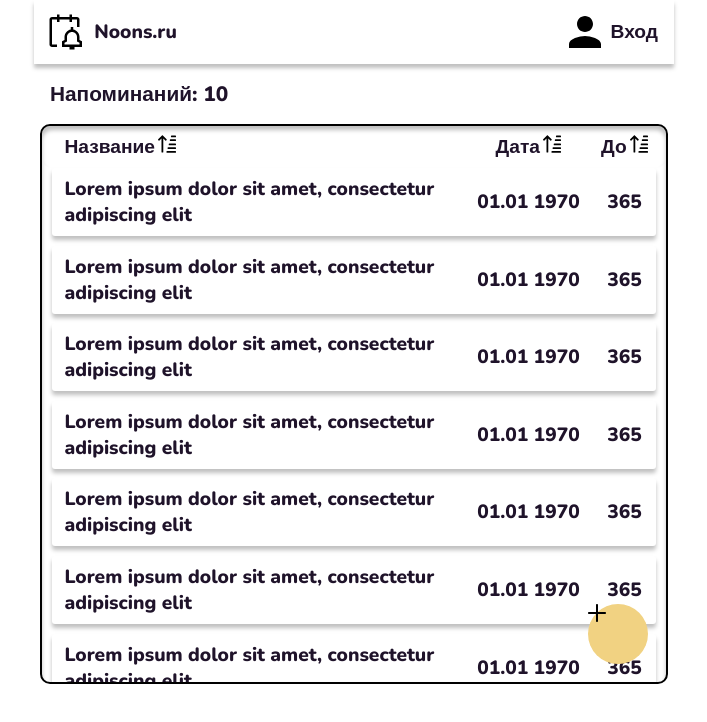
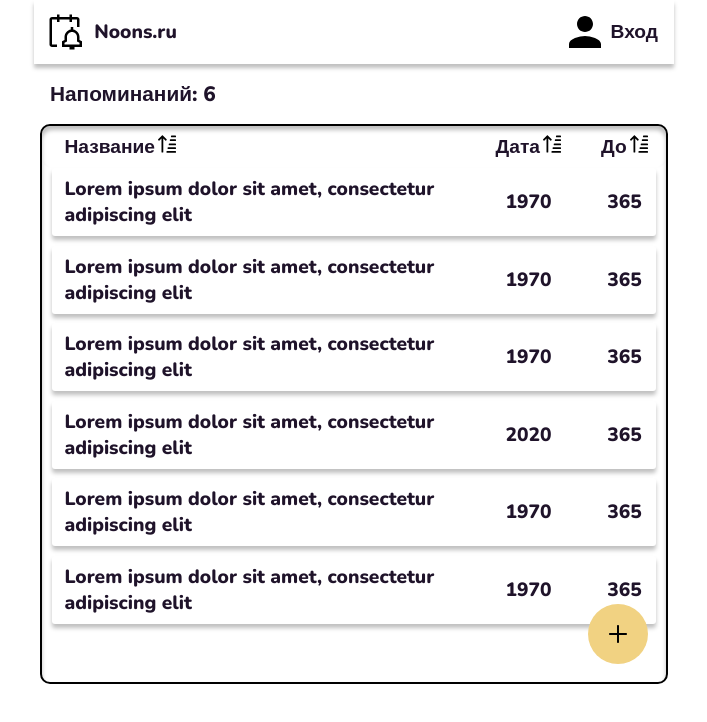
Before and after one commit to SiegfriedSchmidt/ReminderSite, a React (Vite) app: page / in a window 1280 px wide. Shown: the top 722 px of the page, without its empty margins (286-993 px from the left). Built offline with nearby package versions, Linux system fonts and the light colour scheme.

Commit message:
EventData

```diff
--- a/src/components/ButtonAddEvent/ButtonAddEvent.tsx
+++ b/src/components/ButtonAddEvent/ButtonAddEvent.tsx
@@ -3,9 +3,8 @@ import {StyledButtonAddEvent} from "./StyledButtonAddEvent.tsx";
 import buttonAddIcon from "../../assets/button_add.svg"
 
 const ButtonAddEvent = () => {
-  console.log(new Date('01.01.1970'))
   return (
-    <StyledButtonAddEvent>
+    <StyledButtonAddEvent to="/event">
       <img src={buttonAddIcon} alt="Add Event"/>
     </StyledButtonAddEvent>
   );
--- a/src/components/ButtonAddEvent/StyledButtonAddEvent.tsx
+++ b/src/components/ButtonAddEvent/StyledButtonAddEvent.tsx
@@ -13,9 +13,7 @@ export const StyledButtonAddEvent = styled(Link)`
     transition: 0.5s;
 
     img {
-        margin: auto;
-        //top: 2px;
-        //position: relative;
+        transform: translate(21px, 21px);
     }
 
     &:hover {
--- a/src/components/EventRow/EventDataRow.tsx
+++ b/src/components/EventRow/EventDataRow.tsx
@@ -1,13 +1,19 @@
-import React from 'react';
+import React, {FC} from 'react';
 import {StyledEventRow} from "../EventsTable/StyledEventRow.tsx";
 import {StyledEventCell} from "../EventsTable/StyledEventCell.tsx";
+import EventData from "../../types/EventData.ts";
+import getSeparateDate from "../../utils/getSeparateDate.ts";
 
-const EventDataRow = () => {
+interface EventDataRowInterface {
+  data: EventData;
+}
+
+const EventDataRow: FC<EventDataRowInterface> = ({data}) => {
   return (
     <StyledEventRow>
-      <StyledEventCell>Lorem ipsum dolor sit amet, consectetur adipiscing elit</StyledEventCell>
-      <StyledEventCell>01.01 1970</StyledEventCell>
-      <StyledEventCell>365</StyledEventCell>
+      <StyledEventCell>{data.title}</StyledEventCell>
+      <StyledEventCell>{getSeparateDate(data.date)}</StyledEventCell>
+      <StyledEventCell>{data.until}</StyledEventCell>
     </StyledEventRow>
   );
 };
--- a/src/components/EventsTable/EventsTable.tsx
+++ b/src/components/EventsTable/EventsTable.tsx
@@ -1,25 +1,21 @@
-import React from 'react';
+import React, {FC} from 'react';
 import {StyledEventsTable} from "./StyledEventsTable.tsx";
-import ascendingIcon from "../../assets/ascending.svg"
 import EventDataRow from "../EventRow/EventDataRow.tsx";
 import ButtonAddEvent from "../ButtonAddEvent/ButtonAddEvent.tsx";
-import {StyledEventRow} from "./StyledEventRow.tsx";
-import {StyledEventCell} from "./StyledEventCell.tsx";
 import EventHeadRow from "../EventRow/EventHeadRow.tsx";
+import EventData from "../../types/EventData.ts";
 
-const EventsTable = () => {
+interface EventsTableProps {
+  eventsData: EventData[];
+}
+
+const EventsTable: FC<EventsTableProps> = ({eventsData}) => {
+
     return (
       <div style={{position: "relative"}}>
         <StyledEventsTable>
           <EventHeadRow/>
-          <EventDataRow/>
-          <EventDataRow/>
-          <EventDataRow/>
-          <EventDataRow/>
-          <EventDataRow/>
-          <EventDataRow/>
-          <EventDataRow/>
-          <EventDataRow/>
+          {eventsData.map((eventData, idx) => <EventDataRow key={idx} data={eventData}/>)}
         </StyledEventsTable>
         <ButtonAddEvent/>
       </div>
--- a/src/pages/HomePage/HomePage.tsx
+++ b/src/pages/HomePage/HomePage.tsx
@@ -1,12 +1,47 @@
 import React from 'react';
 import {Container} from "./StyledHomePage.tsx";
 import EventsTable from "../../components/EventsTable/EventsTable.tsx";
+import EventData from "../../types/EventData.ts";
+
+const stubData: EventData[] = [
+  {
+    title: "Lorem ipsum dolor sit amet, consectetur adipiscing elit",
+    date: new Date("01.01.1970"),
+    until: 365,
+    description: ""
+  },{
+    title: "Lorem ipsum dolor sit amet, consectetur adipiscing elit",
+    date: new Date("01.01.1970"),
+    until: 365,
+    description: ""
+  },{
+    title: "Lorem ipsum dolor sit amet, consectetur adipiscing elit",
+    date: new Date("01.01.1970"),
+    until: 365,
+    description: ""
+  },{
+    title: "Lorem ipsum dolor sit amet, consectetur adipiscing elit",
+    date: new Date("01.01.2020"),
+    until: 365,
+    description: ""
+  },{
+    title: "Lorem ipsum dolor sit amet, consectetur adipiscing elit",
+    date: new Date("01.01.1970"),
+    until: 365,
+    description: ""
+  }, {
+    title: "Lorem ipsum dolor sit amet, consectetur adipiscing elit",
+    date: new Date("01.01.1970"),
+    until: 365,
+    description: ""
+  },
+]
 
 const HomePage = () => {
   return (
     <Container>
-      <p>Напоминаний: <span>10</span></p>
-      <EventsTable/>
+      <p>Напоминаний: <span>{stubData.length}</span></p>
+      <EventsTable eventsData={stubData}/>
     </Container>
   );
 };
--- a/src/types/EventData.ts
+++ b/src/types/EventData.ts
@@ -1,6 +1,6 @@
 export default interface EventData {
   title: string
   date: Date;
-
+  until: number;
   description: string
 }
--- /dev/null
+++ b/src/utils/getSeparateDate.ts
@@ -0,0 +1,3 @@
+export default function getSeparateDate(date: Date): string {
+  return date.getFullYear().toString()
+}
```
